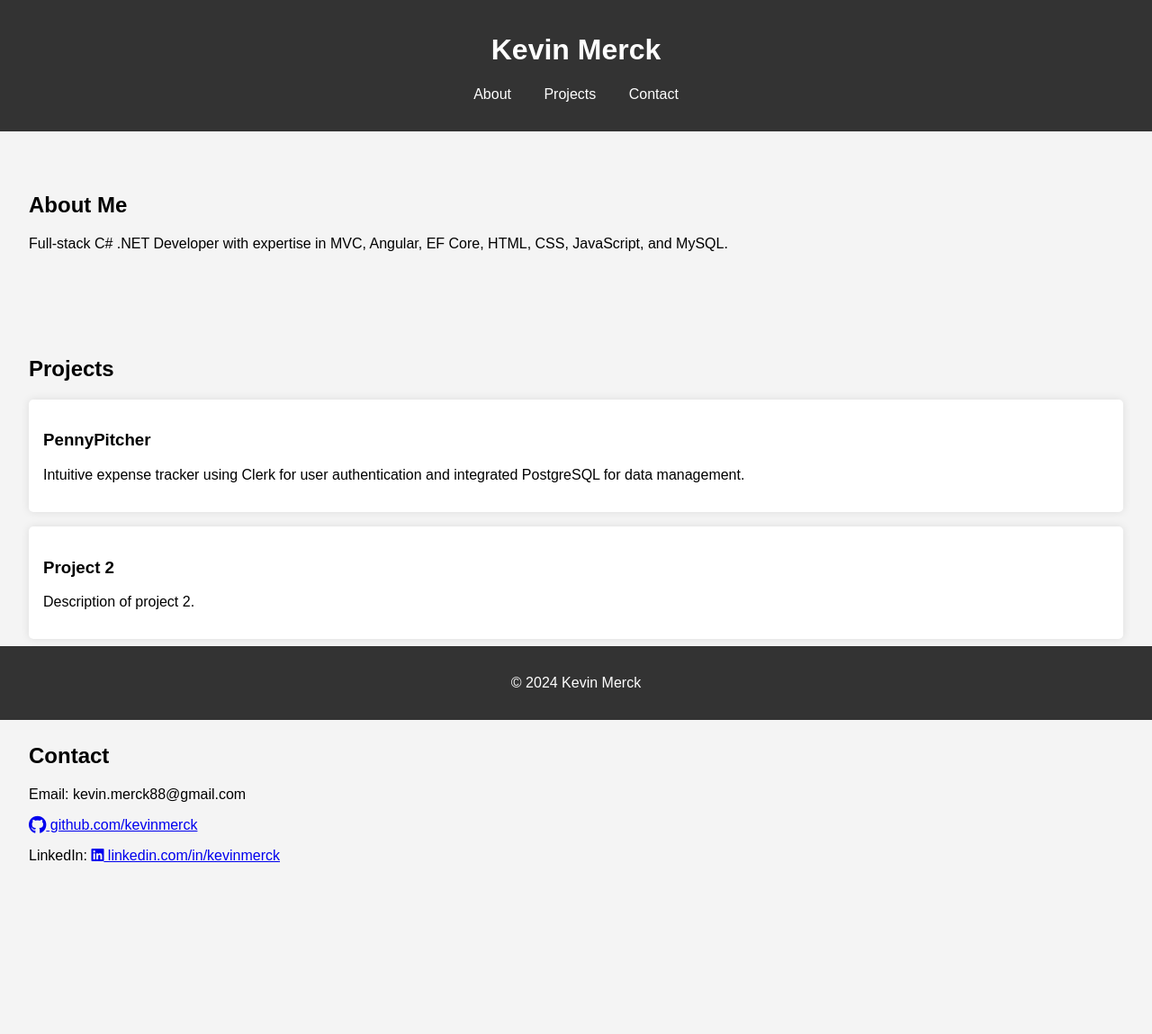
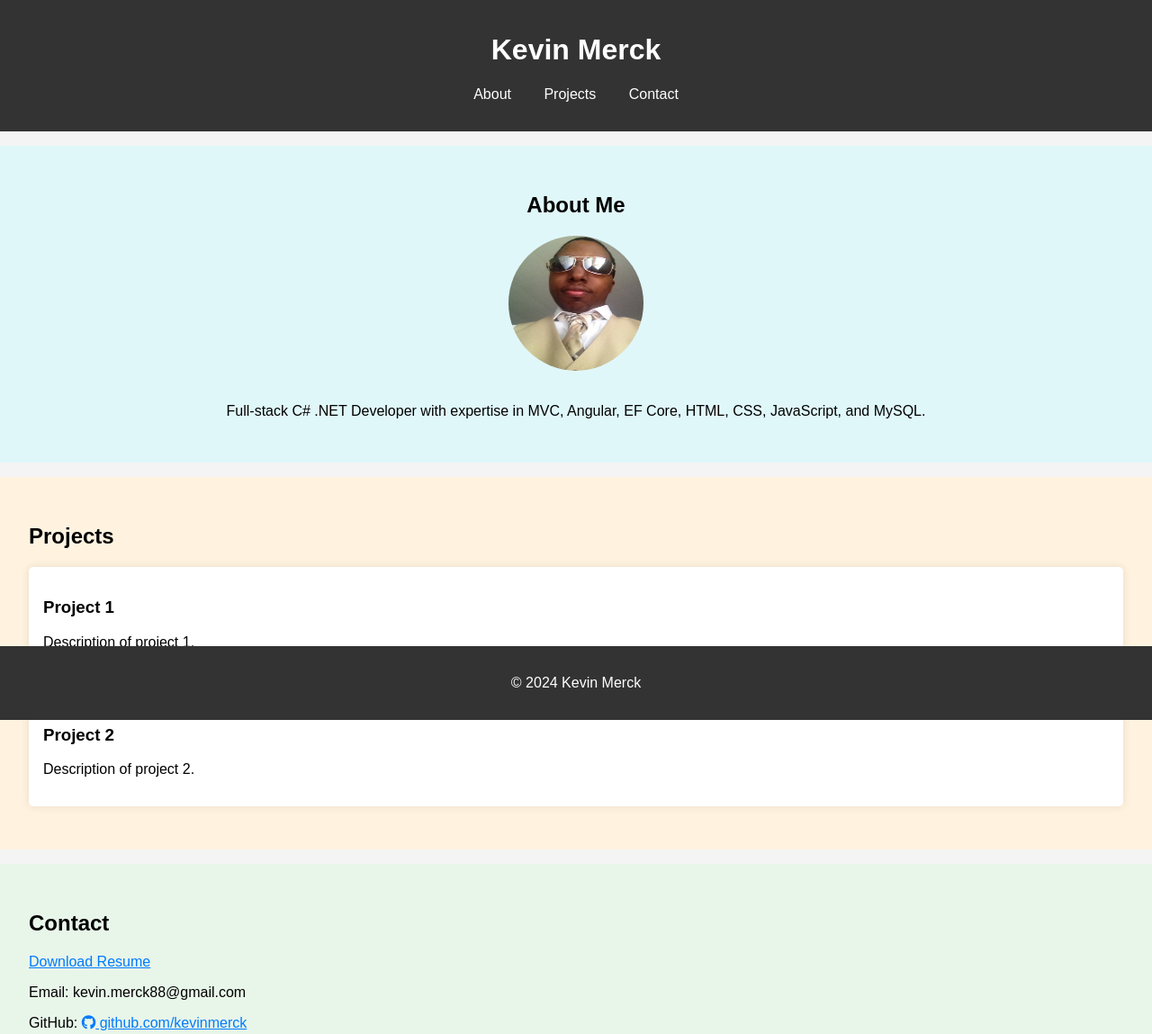
Before and after one commit to Kmerck88/Portfolio_Site, a plain HTML site: page index.html in a window 1280 px wide. Shown: the top 1149 px of the page at 90% size. Before the commit the page ends 1024 px from the top, so only its background shows below. Drawn offline with Linux system fonts and the light colour scheme.

Commit message:
chore: Update styles and content in index.html and styles.css

```diff
--- a/index.html
+++ b/index.html
@@ -2,34 +2,32 @@
 <html lang="en">
 <head>
     <meta charset="UTF-8">
-    <meta name="viewport" content="width= , initial-scale=1.0">
+    <meta name="viewport" content="width=device-width, initial-scale=1.0">
     <title>My Portfolio</title>
     <link rel="stylesheet" href="styles.css">
     <link rel="stylesheet" href="https://cdnjs.cloudflare.com/ajax/libs/font-awesome/6.0.0-beta3/css/all.min.css">
-
 </head>
 <body>
     <header>
         <h1>Kevin Merck</h1>
         <nav>
             <ul>
-            <li><a href="#about.html">About</a></li>
+                <li><a href="#about">About</a></li>
                 <li><a href="#projects">Projects</a></li>
-            <li><a href="#contact.html">Contact</a></li>
+                <li><a href="#contact">Contact</a></li>
             </ul>
         </nav>
     </header>
-<section id ='about'>
+    <section id="about">
         <h2>About Me</h2>
-    <p>Full-stack C# .NET Developer with expertise in MVC, Angular,
-    EF Core, HTML, CSS, JavaScript, and MySQL.</p>
+        <img src="profile.jpg" alt="Kevin Merck" class="profile-photo">
+        <p>Full-stack C# .NET Developer with expertise in MVC, Angular, EF Core, HTML, CSS, JavaScript, and MySQL.</p>
     </section>
     <section id="projects">
         <h2>Projects</h2>
         <div class="project">
-        <h3>PennyPitcher</h3>
-        <p>Intuitive expense tracker using Clerk for user authentication and integrated
-            PostgreSQL for data management.</p>
+            <h3>Project 1</h3>
+            <p>Description of project 1.</p>
         </div>
         <div class="project">
             <h3>Project 2</h3>
@@ -38,14 +36,13 @@
     </section>
     <section id="contact">
         <h2>Contact</h2>
+        <p><a href="Kevin_Merck_Resume.pdf" target="_blank">Download Resume</a></p>
         <p>Email: kevin.merck88@gmail.com</p>
-    <p><a href="https://github.com/Kmerck88" target="_blank"><i class="fa-brands fa-github fa-bounce fa-lg"></i> github.com/kevinmerck</a></p>
+        <p>GitHub: <a href="https://github.com/kevinmerck" target="_blank"><i class="fab fa-github"></i> github.com/kevinmerck</a></p>
         <p>LinkedIn: <a href="https://www.linkedin.com/in/kevinmerck" target="_blank"><i class="fab fa-linkedin"></i> linkedin.com/in/kevinmerck</a></p>
     </section>
-</section>
     <footer>
-    <p>&copy; 2024 Kevin Merck</p>
+        <p>© 2024 Kevin Merck</p>
     </footer>
-
 </body>
 </html>
--- a/styles.css
+++ b/styles.css
@@ -32,6 +32,26 @@ section {
     margin: 1rem 0;
 }
 
+#about {
+    background-color: #e0f7fa;
+    text-align: center;
+}
+
+.profile-photo {
+    border-radius: 50%;
+    width: 150px;
+    height: 150px;
+    margin-bottom: 1rem;
+}
+
+#projects {
+    background-color: #fff3e0;
+}
+
+#contact {
+    background-color: #e8f5e9;
+}
+
 .project {
     background-color: #fff;
     padding: 1rem;
@@ -49,3 +69,11 @@ footer {
     width: 100%;
     bottom: 0;
 }
+
+a {
+    color: #007bff;
+}
+
+a:hover {
+    color: #0056b3;
+}
```
Also changed, not shown: profile.jpg (added), 1 other file. Lines whose indentation alone changed are shown as unchanged.
